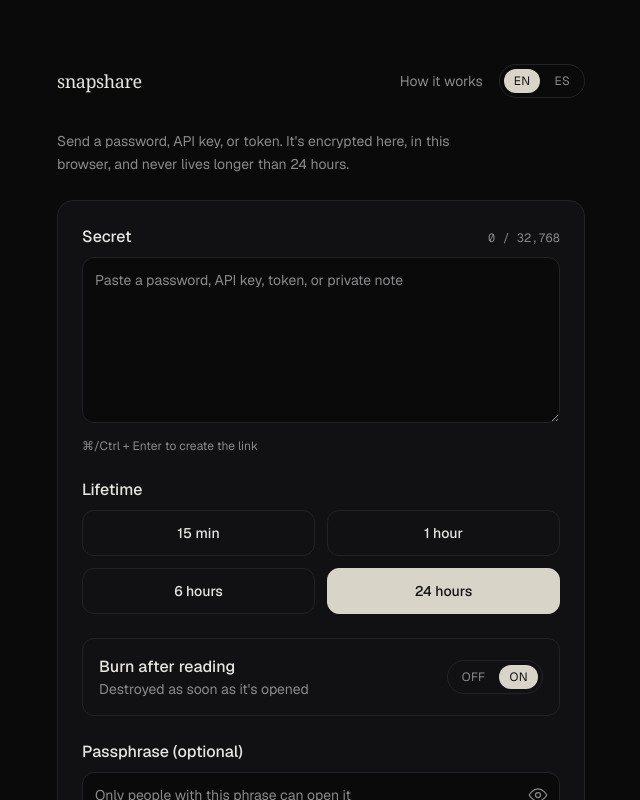
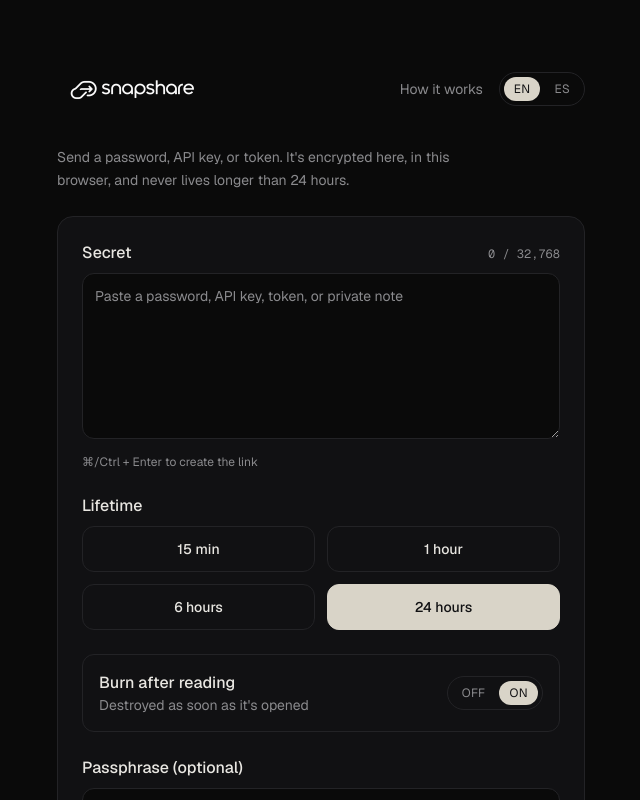
Before and after one commit to emverwell/snapshare, a Next.js app: page / in a window 1280 px wide. Shown: the top 800 px of the page, without its empty margins (319-959 px from the left). Built offline with nearby package versions, Linux system fonts and the light colour scheme.

Commit message:
feat: added snapshare logo

```diff
--- a/components/SiteHeader.tsx
+++ b/components/SiteHeader.tsx
@@ -17,8 +17,11 @@ export function SiteHeader({
 }) {
   return (
     <div className="mb-8 flex items-center justify-between gap-4">
-      <Link href="/" className="font-serif text-lg tracking-tight">
-        {brand}
+      <Link href="/" className="shrink-0">
+        {/* eslint-disable-next-line @next/next/no-img-element -- fixed-size
+            wordmark, not worth the sharp dependency next/image needs for
+            self-hosted (non-Vercel) optimization */}
+        <img src="/logo.png" alt={brand} width={150} height={50} />
       </Link>
       <div className="flex items-center gap-4">
         <Link
```
Also changed, not shown: public/logo.png (added).
